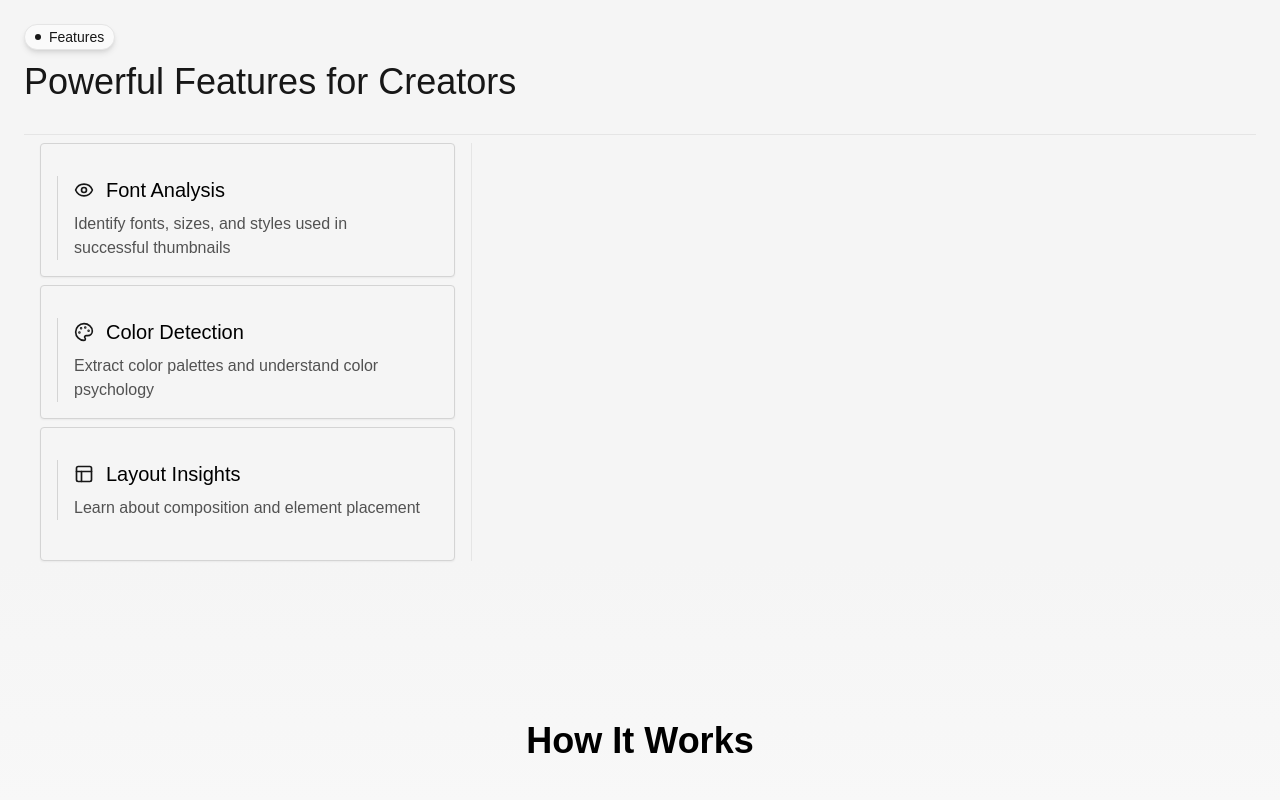
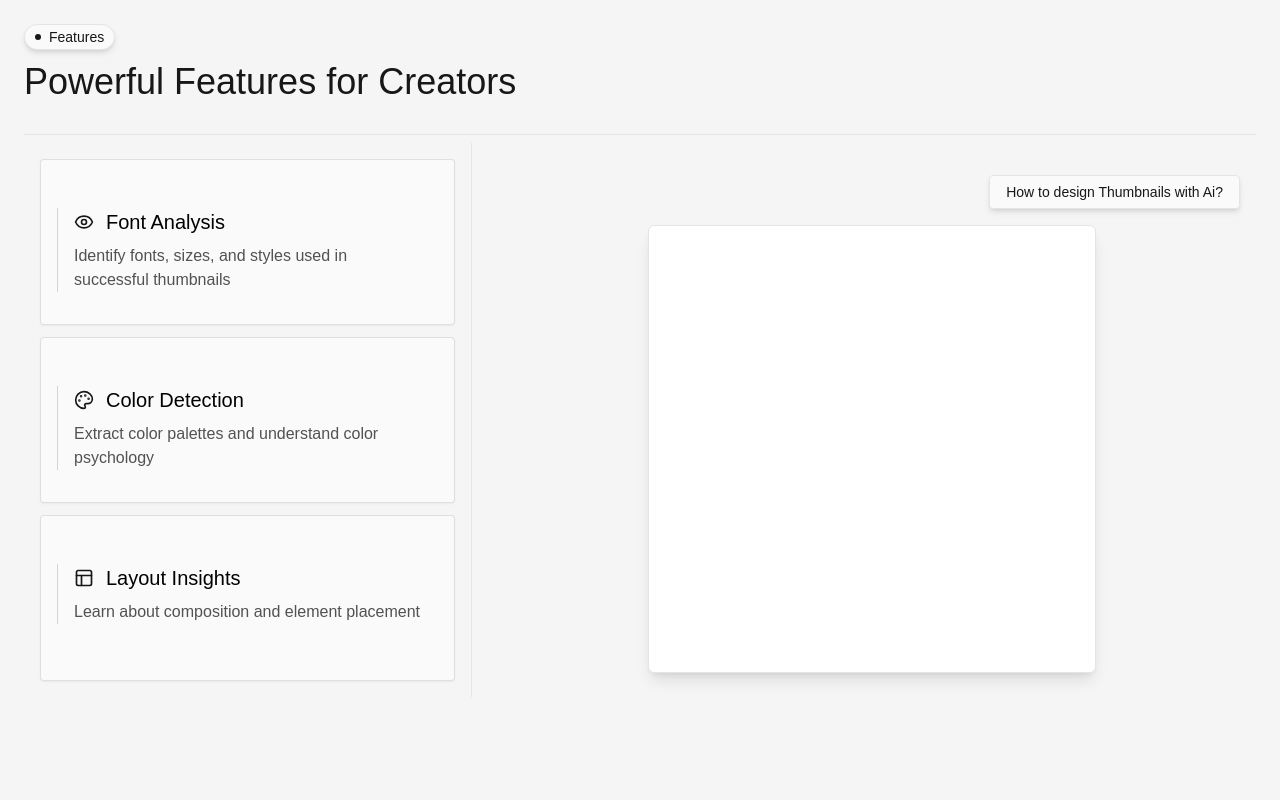
Before and after one commit to parthergk/Thumbnailer, a Next.js app: page / in a window 1280 px wide. Shown: the part 1280-2080 px from the top of the page. Built offline with nearby package versions, Linux system fonts and the light colour scheme; no server answers.

Commit message:
feature section desing done

```diff
--- a/components/home/FeatureCard.tsx
+++ b/components/home/FeatureCard.tsx
@@ -6,7 +6,7 @@ interface FeatureCardProps {
 
 export function FeatureCard({ icon, title, description }: FeatureCardProps) {
   return (
-    <div className="cursor-pointer group p-4 rounded-sm bg-neutral-100  dark:bg-neutral-800 shadow-sm border border-neutral-300 dark:border-neutral-700 backdrop-blur-sm transition-all duration-300 ease-in-out hover:bg-white hover:shadow-md hover:scale-105">
+    <div className="cursor-pointer group px-4 py-8 rounded-sm text-neutral-900 bg-neutral-50 dark:bg-neutral-800/50 dark:shadow-neutral-950 shadow-sm border border-neutral-300/70 dark:border-neutral-700/60 backdrop-blur-sm transition-all duration-300 ease-in-out hover:bg-white hover:shadow-md hover:scale-105">
       <div className=" mt-4 border-l border-neutral-300 dark:border-neutral-600 px-4">
         <div className=" flex gap-3 items-center">
           <span>{icon}</span>
--- a/components/home/FeaturesSection.tsx
+++ b/components/home/FeaturesSection.tsx
@@ -9,7 +9,9 @@ const features = [
       "Identify fonts, sizes, and styles used in successful thumbnails",
   },
   {
-    icon: <Palette className="w-5 h-5 text-neutral-900 dark:text-neutral-300" />,
+    icon: (
+      <Palette className="w-5 h-5 text-neutral-900 dark:text-neutral-300" />
+    ),
     title: "Color Detection",
     description: "Extract color palettes and understand color psychology",
   },
@@ -23,7 +25,7 @@ const features = [
 export function FeaturesSection() {
   return (
     <div className="pt-32 border-none bg-gradient-to-b bg-neutral-100 dark:from-neutral-800 dark:to-neutral-950">
-      <div className=" pt-12 px-6 border-t border-neutral-300 dark:border-neutral-700 ">
+      <div className=" pt-12 px-4 sm:px-6 border-t border-neutral-300 dark:border-neutral-700 ">
         <div className=" flex justify-center items-center gap-2 w-fit px-2.5 py-0.5 mb-3 bg-neutral-50 dark:bg-neutral-800 dark:shadow-neutral-950 border shadow-md rounded-full ">
           <div className=" h-1.5 w-1.5 bg-neutral-900 dark:bg-white rounded-full"></div>
           <span className=" text-xs sm:text-sm font-medium text-neutral-900 dark:text-white">
@@ -33,11 +35,17 @@ export function FeaturesSection() {
         <h2 className="text-2xl md:text-4xl font-medium mb-8 text-neutral-900 dark:text-white">
           Powerful Features for Creators
         </h2>
-        <div className=" grid grid-cols-2 border-t pt-2 ">
-          <div className="grid md:grid-rows-3 gap-2 px-4 max-w-md border-r">
+        <div className=" grid grid-rows-2 md:grid-cols-[auto_1fr] gap-4 border-t pt-2 ">
+          <div className=" w-full grid grid-cols-1 sm:grid-cols-2 md:grid-cols-1 md:grid-rows-3 gap-3 px-2 sm:px-4 py-4 max-w-md border-r">
             {features.map((feature, index) => (
               <FeatureCard key={index} {...feature} />
             ))}
+          </div>
+          <div className=" flex flex-col justify-center items-center px-2 sm:px-4 pt-2 gap-4">
+            <div className=" self-end text-xs sm:text-sm  border shadow-md rounded-sm px-4 py-1.5 text-neutral-900 bg-neutral-50 dark:bg-neutral-800 dark:text-white dark:shadow-neutral-950 ">
+              How to design Thumbnails with Ai?
+            </div>
+            <div className=" w-full h-[28rem]  max-w-[28rem] shadow-lg dark:shadow-neutral-950 bg-white dark:bg-neutral-900 border dark:border-neutral-800 rounded-md"></div>
           </div>
         </div>
       </div>
```
